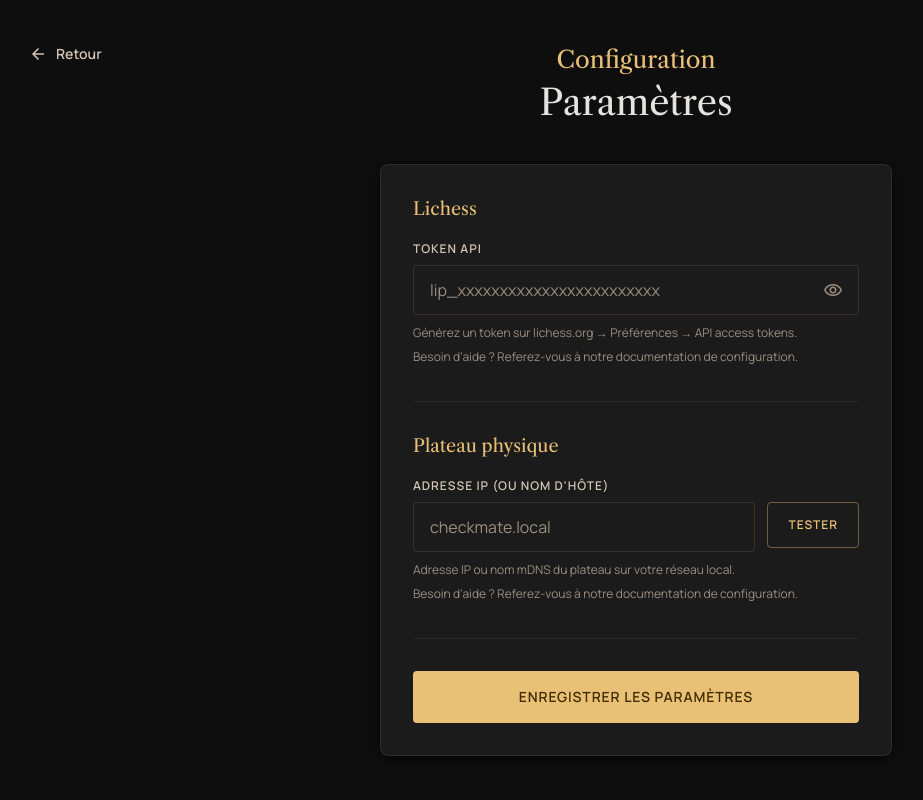
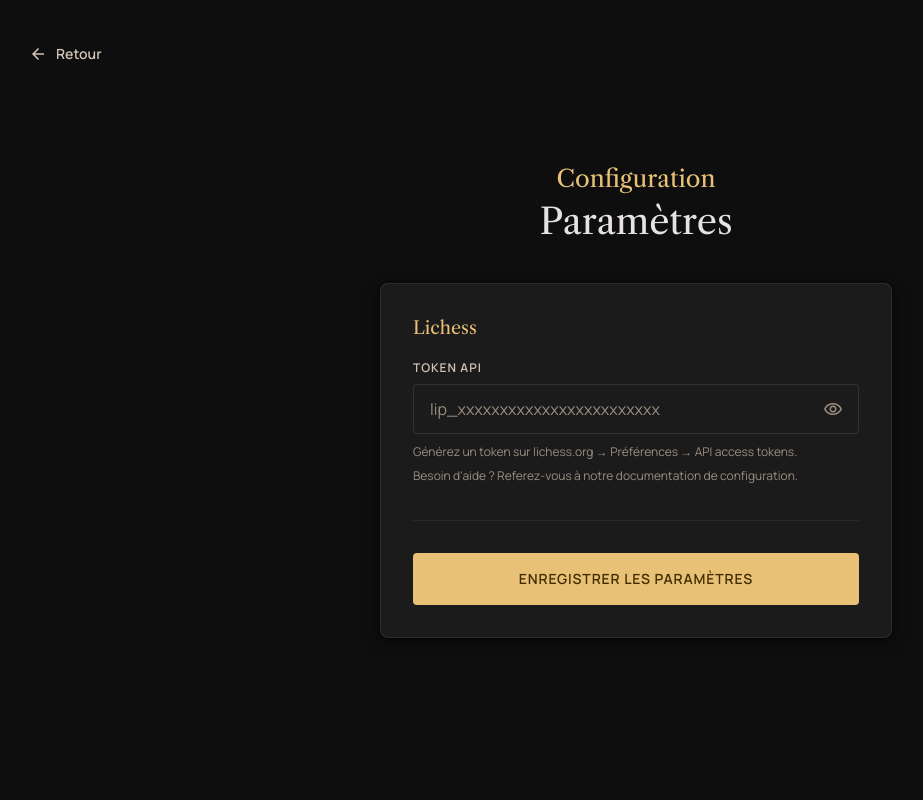
Before and after one commit to LeNonante/PE_Echiquier, a Flask app: page /settings in a window 1280 px wide. Shown: the whole page, without its empty margins (4-927 px from the left). Run offline with Flask 3, Linux system fonts and the light colour scheme; some libraries are stand-ins or nearby versions.

Commit message:
adapter elements visuels pour serveur embarqué

```diff
--- a/interface_test/app.py
+++ b/interface_test/app.py
@@ -22,5 +22,5 @@ def create_online():
     return render_template('create_online.html')
 
 if __name__ == '__main__':
-    FlaskUI(app=app, server="flask", width=1200, height=800).run()
-    #app.run(debug=True)
+    #FlaskUI(app=app, server="flask", width=1200, height=800).run()
+    app.run(debug=True)
--- a/interface_test/templates/settings.html
+++ b/interface_test/templates/settings.html
@@ -293,36 +293,6 @@
 
                             <hr class="section-divider">
 
-                            <!-- Section : Plateau physique -->
-                            <div class="mt-8 mb-8">
-                                <p style="font-family: 'Libre Caslon Text', serif; font-size: 18px; color: #e9c176; margin-bottom: 20px;">
-                                    Plateau physique
-                                </p>
-
-                                <div>
-                                    <label for="board-ip" class="settings-field-label">
-                                        Adresse IP (ou nom d'hôte)
-                                    </label>
-                                    <div class="flex gap-3 items-start">
-                                        <input
-                                            type="text"
-                                            id="board-ip"
-                                            class="settings-input"
-                                            placeholder="checkmate.local"
-                                        >
-                                        <button type="button" class="settings-btn-secondary mt-0">
-                                            Tester
-                                        </button>
-                                    </div>
-                                    <p style="font-family: 'Manrope', sans-serif; font-size: 12px; color: #9a8f80; margin-top: 6px;">
-                                        Adresse IP ou nom mDNS du plateau sur votre réseau local.
-                                        <br>Besoin d'aide ? Referez-vous à notre documentation de configuration.
-                                    </p>
-                                </div>
-                            </div>
-
-                            <hr class="section-divider">
-
                             <!-- Save button -->
                             <div class="mt-8">
                                 <button type="button" class="settings-btn-primary">
```
Also changed, not shown: interface_test/templates/index.html (+2 -6 lines).
